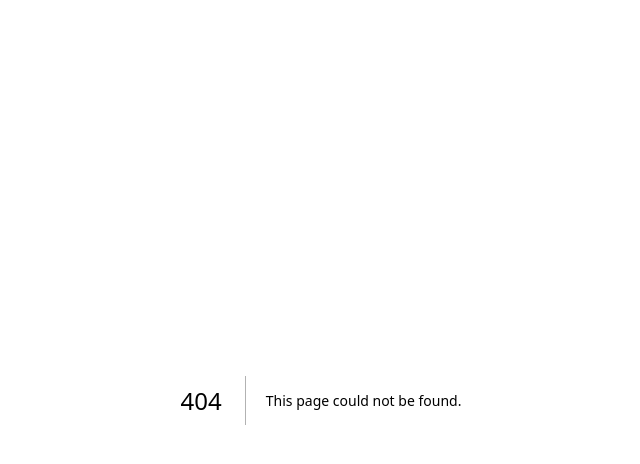
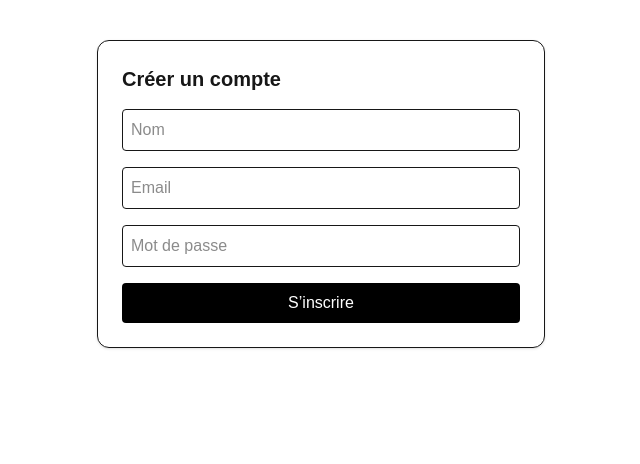
Before and after one commit to atgrp10/garantia, a Next.js app: page /signup in a window 1280 px wide. Before the commit this address had no page. Shown: the top 464 px of the page, without its empty margins (319-959 px from the left). Built offline with nearby package versions, Linux system fonts and the light colour scheme; no server answers.

Commit message:
Create page.tsx

```diff
--- /dev/null
+++ b/app/signup/page.tsx
@@ -0,0 +1,105 @@
+// app/signup/page.tsx
+'use client'
+
+import { useState } from 'react'
+import { supabase } from '@/lib/supabaseClient'
+import bcrypt from 'bcryptjs'
+import { useRouter } from 'next/navigation'
+
+export default function SignupPage() {
+  const router = useRouter()
+  const [form, setForm] = useState({
+    name: '',
+    email: '',
+    password: '',
+  })
+  const [error, setError] = useState('')
+  const [success, setSuccess] = useState(false)
+
+  const handleChange = (e: React.ChangeEvent<HTMLInputElement>) => {
+    setForm({ ...form, [e.target.name]: e.target.value })
+  }
+
+  const handleSubmit = async (e: React.FormEvent) => {
+    e.preventDefault()
+    setError('')
+    setSuccess(false)
+
+    const { name, email, password } = form
+
+    // Vérifier si l'email existe déjà
+    const { data: existingUser, error: checkError } = await supabase
+      .from('users')
+      .select('id')
+      .eq('email', email)
+      .single()
+
+    if (existingUser) {
+      setError("Un utilisateur avec cet email existe déjà.")
+      return
+    }
+
+    // Hasher le mot de passe
+    const hashedPassword = await bcrypt.hash(password, 10)
+
+    // Créer l'utilisateur
+    const { error: insertError } = await supabase.from('users').insert([
+      {
+        name,
+        email,
+        password: hashedPassword,
+        role: 'user',
+      },
+    ])
+
+    if (insertError) {
+      setError("Une erreur est survenue lors de l'inscription.")
+      console.error(insertError)
+    } else {
+      setSuccess(true)
+      setForm({ name: '', email: '', password: '' })
+      // Rediriger vers /login ou autre après 2 sec
+      setTimeout(() => router.push('/login'), 2000)
+    }
+  }
+
+  return (
+    <div className="max-w-md mx-auto mt-10 p-6 border rounded-xl shadow">
+      <h1 className="text-xl font-bold mb-4">Créer un compte</h1>
+      {error && <p className="text-red-600 mb-2">{error}</p>}
+      {success && <p className="text-green-600 mb-2">Compte créé avec succès !</p>}
+      <form onSubmit={handleSubmit} className="space-y-4">
+        <input
+          type="text"
+          name="name"
+          placeholder="Nom"
+          className="w-full border p-2 rounded"
+          value={form.name}
+          onChange={handleChange}
+          required
+        />
+        <input
+          type="email"
+          name="email"
+          placeholder="Email"
+          className="w-full border p-2 rounded"
+          value={form.email}
+          onChange={handleChange}
+          required
+        />
+        <input
+          type="password"
+          name="password"
+          placeholder="Mot de passe"
+          className="w-full border p-2 rounded"
+          value={form.password}
+          onChange={handleChange}
+          required
+        />
+        <button type="submit" className="w-full bg-black text-white py-2 rounded">
+          S’inscrire
+        </button>
+      </form>
+    </div>
+  )
+}
```
